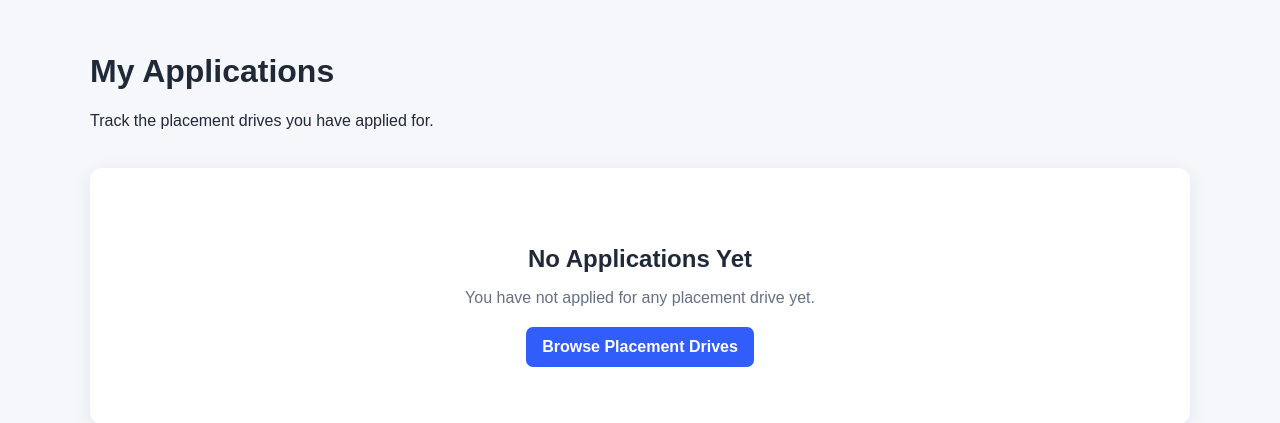
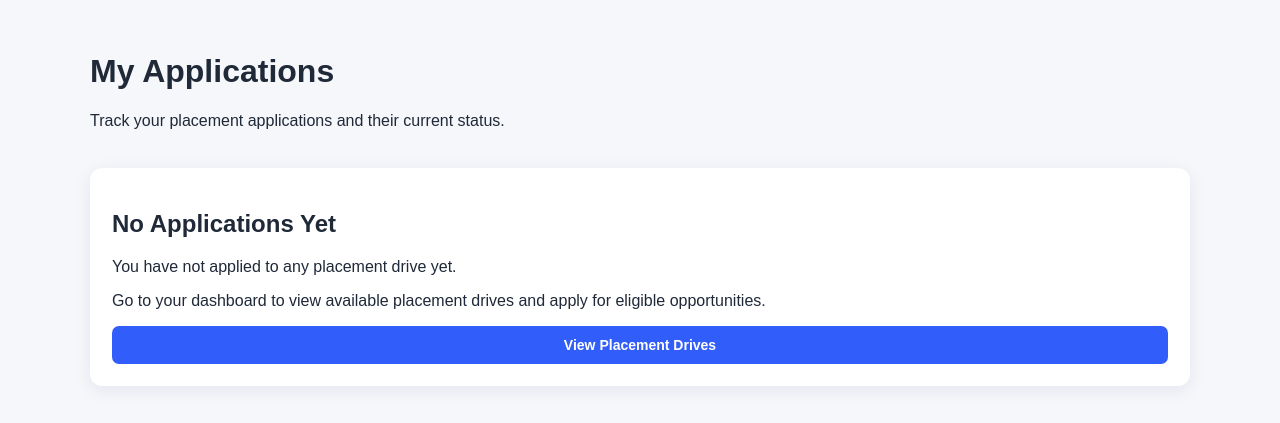
Before and after one commit to rItEsHGarG003/SmartPlacement-DBMS, a Flask app: template templates/applications.html in a window 1280 px wide. Shown: the part 58-481 px from the top of the page. Run offline with Flask 3, Linux system fonts and the light colour scheme; the template is opened without the code that fills it, so the values that code supplies are empty.

Commit message:
Complete student applications page

```diff
--- a/templates/applications.html
+++ b/templates/applications.html
@@ -7,33 +7,72 @@
 <div class="page-heading">
     <div>
         <h1>My Applications</h1>
-        <p>Track the placement drives you have applied for.</p>
+        <p>Track your placement applications and their current status.</p>
     </div>
 </div>
 
+{% if applications %}
+
 <section class="card">
 
-    {% if applications %}
+    <div class="stats">
 
-        <div class="application-summary">
+        <div class="stat">
             <strong>{{ applications|length }}</strong>
             <span>Total Applications</span>
         </div>
 
-        <div class="application-table-wrapper">
-            <table class="application-table">
+        <div class="stat">
+            <strong>
+                {{ applications|selectattr("status", "equalto", "Selected")|list|length }}
+            </strong>
+            <span>Selected</span>
+        </div>
+
+        <div class="stat">
+            <strong>
+                {{ applications|selectattr("status", "equalto", "Shortlisted")|list|length }}
+            </strong>
+            <span>Shortlisted</span>
+        </div>
+
+        <div class="stat">
+            <strong>
+                {{ applications|selectattr("status", "equalto", "Rejected")|list|length }}
+            </strong>
+            <span>Rejected</span>
+        </div>
+
+    </div>
+
+</section>
+
+
+<section class="card">
+
+    <h2>Application History</h2>
+
+    <div class="table-container">
+
+        <table>
+
             <thead>
                 <tr>
                     <th>Company</th>
                     <th>Role</th>
+                    <th>Package</th>
+                    <th>Deadline</th>
+                    <th>Applied At</th>
                     <th>Status</th>
                 </tr>
             </thead>
 
             <tbody>
+
                 {% for application in applications %}
 
                 <tr>
+
                     <td>
                         <strong>{{ application.company_name }}</strong>
                     </td>
@@ -43,50 +82,80 @@
                     </td>
 
                     <td>
+                        {{ application.package_lpa }} LPA
+                    </td>
+
+                    <td>
+                        {{ application.deadline }}
+                    </td>
+
+                    <td>
+                        {{ application.applied_at }}
+                    </td>
+
+                    <td>
+
                         {% if application.status == "Selected" %}
+
                             <span class="badge success">
                                 Selected
                             </span>
 
                         {% elif application.status == "Rejected" %}
+
                             <span class="badge danger">
                                 Rejected
                             </span>
 
                         {% elif application.status == "Shortlisted" %}
-                                <span class="badge shortlisted">
+
+                            <span class="badge">
                                 Shortlisted
                             </span>
 
                         {% else %}
+
                             <span class="badge">
-                                    {{ application.status }}
+                                Applied
                             </span>
+
                         {% endif %}
+
                     </td>
+
                 </tr>
 
                 {% endfor %}
+
             </tbody>
+
         </table>
+
     </div>
+
+</section>
 
 {% else %}
 
-        <div class="empty-state">
+<section class="card">
+
     <h2>No Applications Yet</h2>
 
     <p>
-                You have not applied for any placement drive yet.
+        You have not applied to any placement drive yet.
     </p>
 
-            <a class="button-link" href="{{ url_for('dashboard') }}">
-                Browse Placement Drives
-            </a>
-        </div>
+    <p>
+        Go to your dashboard to view available placement drives and apply
+        for eligible opportunities.
+    </p>
+
+    <form method="get" action="{{ url_for('dashboard') }}">
+        <button type="submit">View Placement Drives</button>
+    </form>
+
+</section>
 
 {% endif %}
 
-</section>
-
 {% endblock %}
```
Lines whose indentation alone changed are shown as unchanged.
